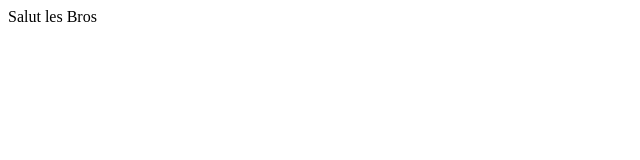
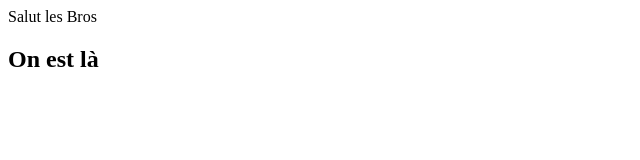
Before and after one commit to MaximeDeboffle/Website, a plain HTML site: page index.html in a window 1280 px wide. Shown: the whole page, without its empty margins (0-640 px from the left). Drawn offline with Linux system fonts and the light colour scheme.

Commit message:
V2 du site

```diff
--- a/index.html
+++ b/index.html
@@ -1 +1,2 @@
 <p> Salut les Bros </p>
+<h2> On est là </h2>
```
